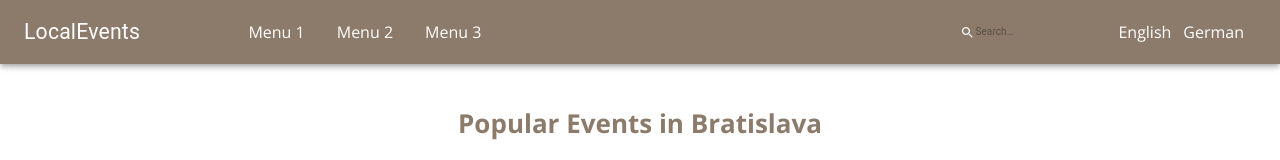
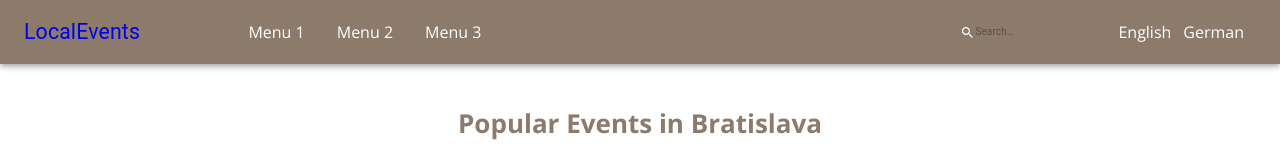
Before and after one commit to MartinMattyZahradnik/local-events, a React (Create React App) app in the folder client/: page / in a window 1280 px wide. Shown: the top 160 px of the page. Built offline with nearby package versions, Linux system fonts and the light colour scheme; no server answers.

Commit message:
add route for EvetnDetail

```diff
--- a/client/src/Routes.tsx
+++ b/client/src/Routes.tsx
@@ -2,12 +2,13 @@ import React from "react";
 import { Route, Switch, Redirect } from "react-router-dom";
 
 // Components
-import EventList from "pages/eventList/EventList";
+import { EventList, EventDetail } from "pages";
 
 const Routes = () => {
   return (
     <Switch>
       <Route exact path="/" component={EventList} />
+      <Route exact path="/event/:id" component={EventDetail} />
       <Redirect to="/" />
     </Switch>
   );
--- a/client/src/components/common/header/Header.tsx
+++ b/client/src/components/common/header/Header.tsx
@@ -1,6 +1,6 @@
 import React from "react";
 import styled from "styled-components";
-
+import { Link } from "react-router-dom";
 // Components
 import {
   AppBar,
@@ -35,9 +35,11 @@ const Header = () => {
   return (
     <StyledAppBar>
       <Toolbar>
-        <Typography variant="h4" noWrap>
-          LocalEvents
-        </Typography>
+        <Link to="/">
+          <Typography variant="h4" noWrap>
+            LocalEvents
+          </Typography>
+        </Link>
 
         <AppMenu />
 
--- /dev/null
+++ b/client/src/pages/eventDetail/EventDetail.tsx
@@ -0,0 +1,11 @@
+import React from "react";
+
+interface IEventDetailProps {
+  match: any;
+}
+
+const EventDetail = ({ match }: IEventDetailProps) => {
+  return <div>EventDetail {match.params.id}</div>;
+};
+
+export default EventDetail;
--- /dev/null
+++ b/client/src/pages/index.tsx
@@ -0,0 +1,2 @@
+export { default as EventList } from "./eventList/EventList";
+export { default as EventDetail } from "./eventDetail/EventDetail";
```
